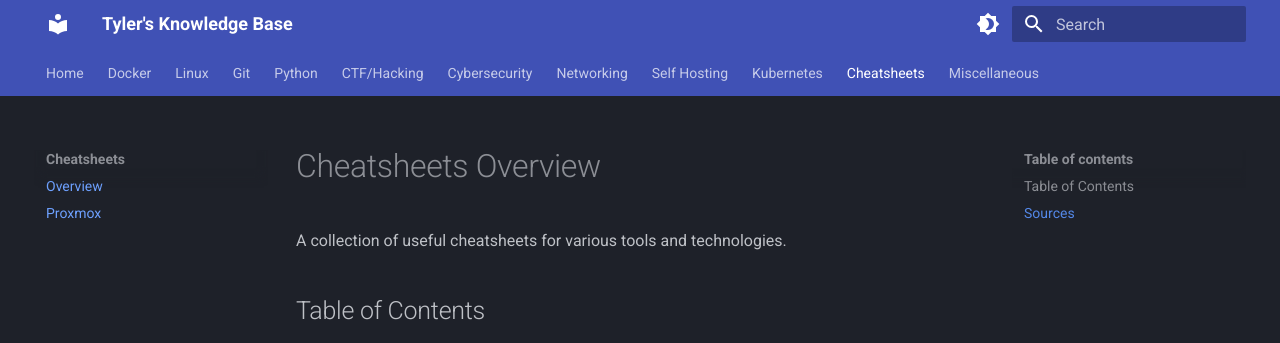
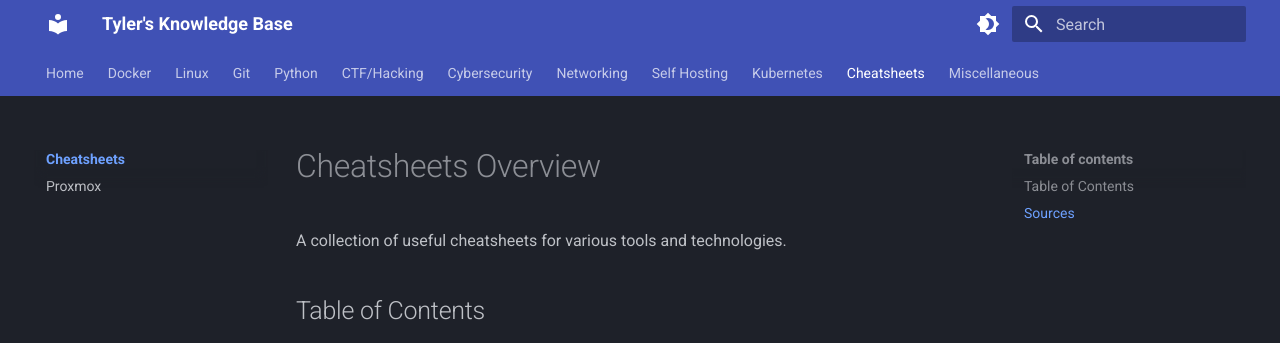
Before and after one commit to williamhatcher/docs.tylerharrison.dev, an MkDocs documentation site: the page built from docs/cheatsheets/index.md, in a window 1280 px wide. Shown: the top 343 px of the page. Built offline with MkDocs 1.6.1 and Material for MkDocs 9.7.7, drawn with Linux system fonts in a browser that asks for light colours.

Commit message:
Style corrections and combined overview pages
Signed-off-by: tyleraharrison <tyleraharrison@gmail.com>

```diff
--- a/docs/stylesheets/extra.css
+++ b/docs/stylesheets/extra.css
@@ -1,8 +1,10 @@
-/* Change mkdocs-material dark slate theme font color to light blue */
-/* [data-md-color-scheme="slate"]{ */
-[data-md-color-scheme="slate"] .md-typeset a {
-  color: #6ea1ff;
-  }
-[data-md-color-scheme="slate"] .md-nav--lifted > .md-nav__list > .md-nav__item--active a{
-  color: #6ea1ff;
+/* Links in page content */
+[data-md-color-scheme="slate"] .md-content__inner.md-typeset a,
+
+/* Top level side bar element without children */
+[data-md-color-scheme="slate"] .md-nav__link a,
+
+/*  Top level side bar element with children */
+[data-md-color-scheme="slate"] a.md-nav__link.md-nav__link--active {
+	color: #6ea1ff;
 }
--- a/mkdocs.yml
+++ b/mkdocs.yml
@@ -10,7 +10,7 @@ nav:
     - Cybersecurity: cybersecurity.md
     - Networking: networking.md
     - Self Hosting:
-        - Overview: self-hosting/overview.md
+        - self-hosting/index.md
         - Hosting Services: self-hosting/hosting.md
         - Reverse Proxy: self-hosting/reverse-proxy.md
         - Home Assistant: self-hosting/home-assistant.md
@@ -19,7 +19,7 @@ nav:
         - WireGuard: self-hosting/wireguard.md
     - Kubernetes: kubernetes.md
     - Cheatsheets:
-        - Overview: cheatsheets/overview.md
+        - cheatsheets/index.md
         - Proxmox: cheatsheets/proxmox.md
     - Miscellaneous: misc.md
 theme:
@@ -28,6 +28,7 @@ theme:
         - navigation.instant
         - navigation.tracking
         - navigation.tabs
+        - navigation.indexes
     palette:
     # Palette toggle for dark mode
     -   scheme: slate
```
Also changed, not shown: docs/index.md (+2 -2 lines), docs/cheatsheets/index.md (renamed from docs/cheatsheets/overview.md), docs/self-hosting/index.md (renamed from docs/self-hosting/overview.md).
